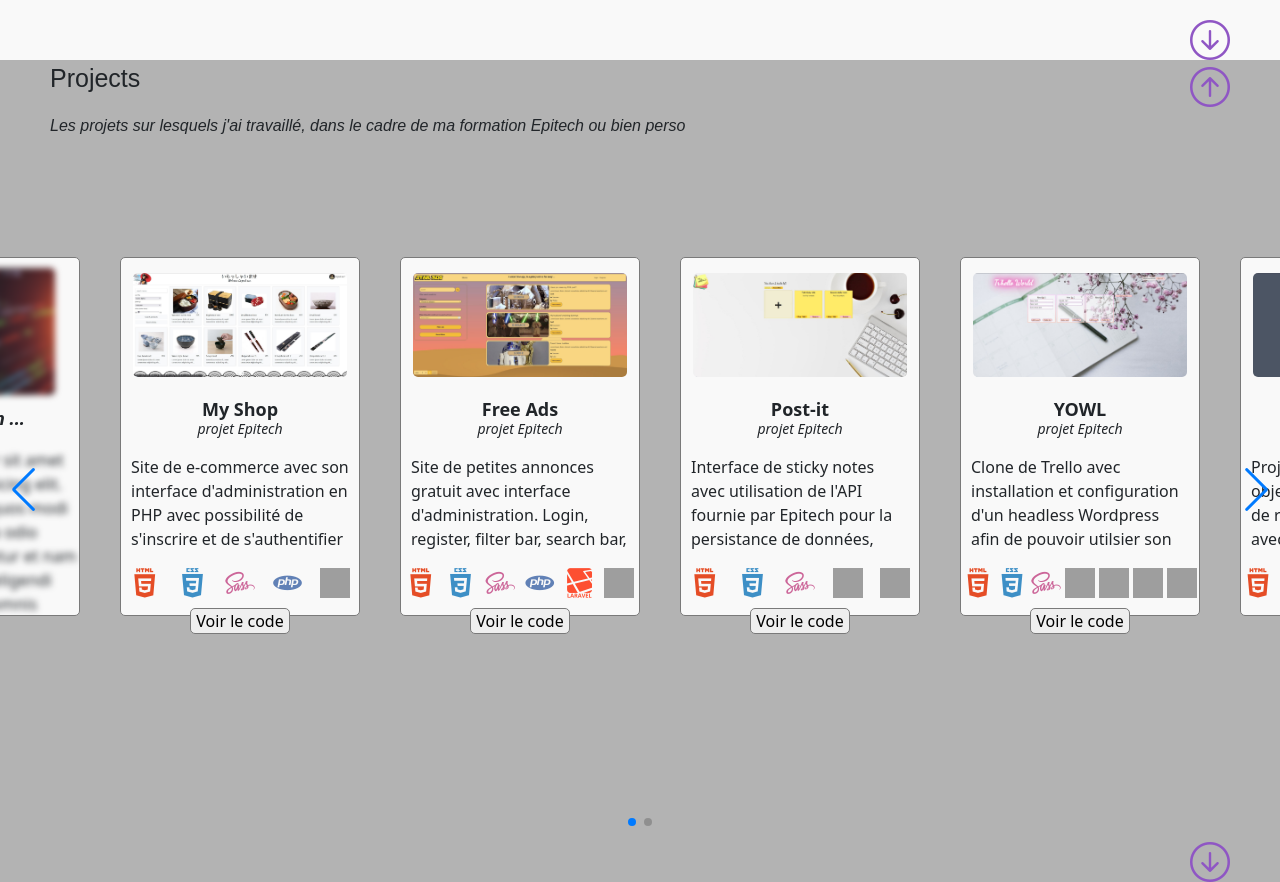
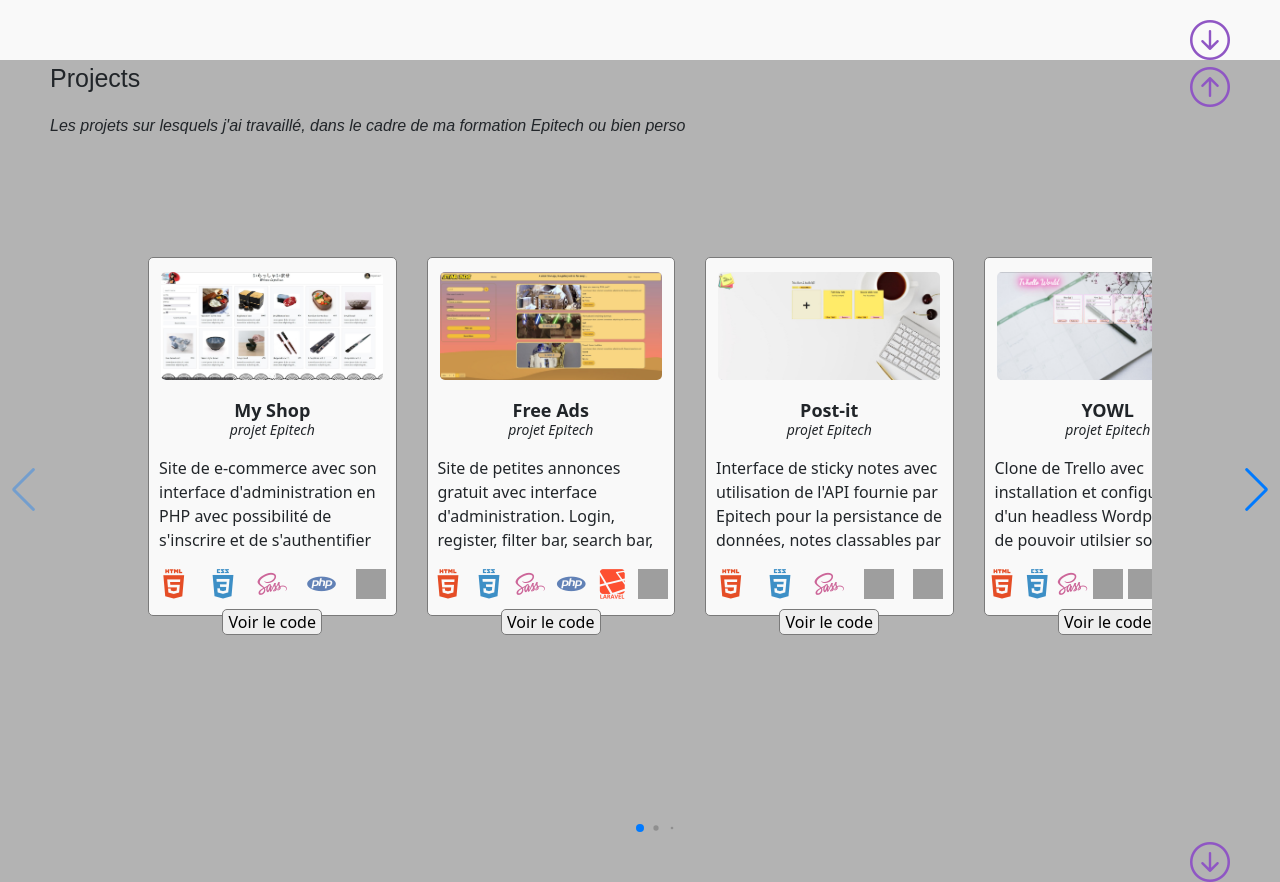
Before and after one commit to Hornakkan/portfolio, a website: page index.html in a window 1280 px wide. Shown: the part 1540-2422 px from the top of the page. Drawn offline with nearby package versions, Linux system fonts and the light colour scheme; grey boxes are pictures that could not be loaded.

Commit message:
Projects card slider + style

```diff
--- a/index.html
+++ b/index.html
@@ -9,8 +9,8 @@
     <link href="https://cdn.jsdelivr.net/npm/bootstrap@5.2.0/dist/css/bootstrap.min.css" rel="stylesheet" integrity="sha384-gH2yIJqKdNHPEq0n4Mqa/HGKIhSkIHeL5AyhkYV8i59U5AR6csBvApHHNl/vI1Bx" crossorigin="anonymous">
     <link rel="stylesheet" href="https://cdn.jsdelivr.net/npm/bootstrap-icons@1.9.1/font/bootstrap-icons.css">
     <link rel="stylesheet" href="https://cdn.jsdelivr.net/gh/devicons/devicon@v2.15.1/devicon.min.css">
-    <!-- <link rel="stylesheet" href="https://cdn.jsdelivr.net/npm/swiper/swiper-bundle.min.css"> -->
-    <link rel="stylesheet" href="https://cdn.jsdelivr.net/npm/swiper@8/swiper-bundle.min.css">
+    <!-- <link rel="stylesheet" href="https://cdn.jsdelivr.net/npm/swiper@8/swiper-bundle.min.css"> -->
+    <link rel="stylesheet" href="./style/css/swiper-bundle.min.css">
     <link rel="stylesheet" href="./style/css/style.css">
     <title>Sebastien Lacour</title>
 </head>
@@ -146,7 +146,7 @@
                                 <div class="projects--card--content--description">
                                     <p class="projects--card--content--description--type">projet Epitech</p>
                                     <p class="projects--card--content--description--text">
-                                        Site de petites annonces gratuit avec interface d'administration. Login, register, filter bar, search bar, possiblités d'upload des images et liens de partage vers les réseaux sociaux.
+                                        Site de petites annonces gratuit avec interface d'administration. Login, register, filter bar, search bar, possiblités d'upload des images et liens de partage.
                                     </p>
                                 </div>
                                 <div class="projects--card--content--languages">
@@ -333,8 +333,8 @@
         </div>
 
     </div>
-    <!-- <script src="https://cdn.jsdelivr.net/npm/swiper/swiper-bundle.min.js"></script> -->
-    <script src="https://cdn.jsdelivr.net/npm/swiper@8/swiper-bundle.min.js"></script>
+    <!-- <script src="https://cdn.jsdelivr.net/npm/swiper@8/swiper-bundle.min.js"></script> -->
+    <script src="./script/swiper-bundle.min.js"></script>
     <script src="./script/app.js"></script>
     <!-- <script src="https://cdn.jsdelivr.net/npm/bootstrap@5.2.0/dist/js/bootstrap.bundle.min.js" integrity="sha384-A3rJD856KowSb7dwlZdYEkO39Gagi7vIsF0jrRAoQmDKKtQBHUuLZ9AsSv4jD4Xa" crossorigin="anonymous"></script> -->
 </body>
--- a/script/app.js
+++ b/script/app.js
@@ -1,9 +1,9 @@
 const swiper = new Swiper('.mySwiper', {
   // Optional parameters
-  slidesPerView: 5,
-  spaceBetween: 20,
-  slidesPerGroup: 5,
-  loop: true,
+  slidesPerView: 4,
+  spaceBetween: 10,
+  slidesPerGroup: 4,
+  loop: false,
   centerSlide: 'true',
   fade: 'true',
   grabCursor: 'true',
@@ -15,6 +15,7 @@ const swiper = new Swiper('.mySwiper', {
   pagination: {
     el: '.swiper-pagination',
     clickable: true,
+    dynamicBullets: true,
   },
   navigation: {
     nextEl: '.swiper-button-next',
--- a/style/sass/main.scss
+++ b/style/sass/main.scss
@@ -221,7 +221,9 @@ i {
 
 .mySwiper {
     height: 100%;
-    width: 100%;
+    width: 80%;
+    margin: auto;
+    overflow: hidden;
 }
 
 .projects {
@@ -260,7 +262,8 @@ i {
         // justify-content: center;
     }
     &--card {
-        width: 350px;
+        min-width: 240px;
+        width: 360px;
         height: 60%;
         background-color: $cardBgColor;
         border: $cardBorder;
```
Also changed, not shown: script/swiper-bundle.min.js, style/css/style.css, style/css/swiper-bundle.min.css (added), 1 other file.
